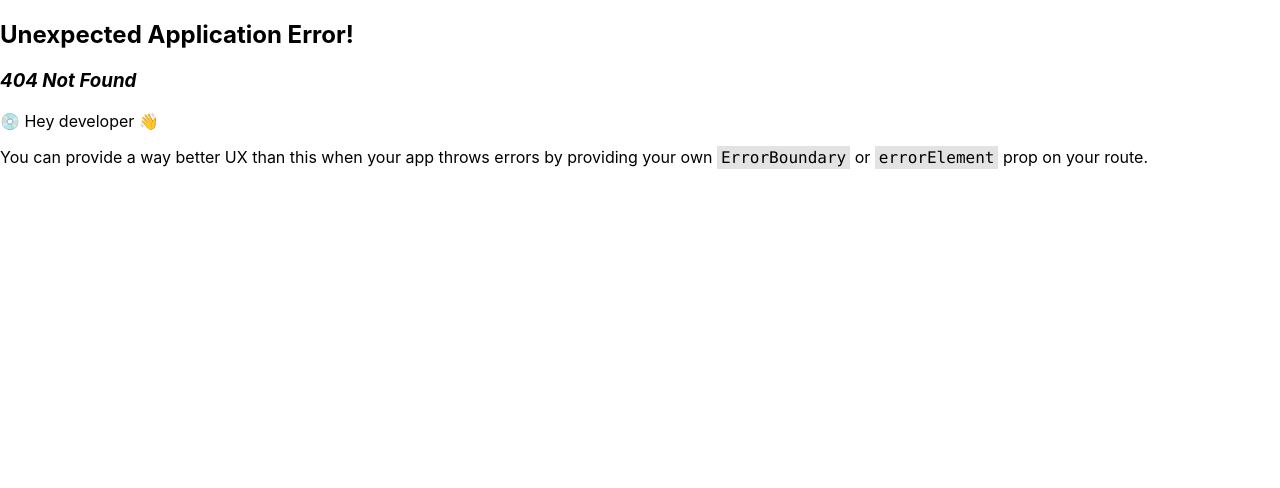
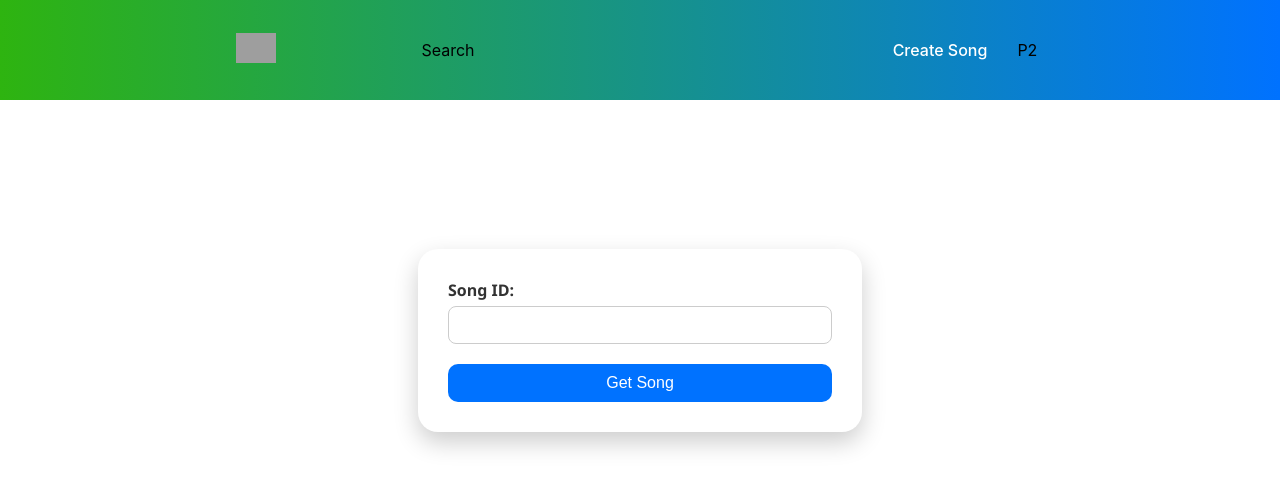
Before and after one commit to berkaykeskino/Spring-Boot, a React (Create React App) app in the folder frontend/: page /viewSong in a window 1280 px wide. Before the commit this address had no page. Shown: the top 488 px of the page. Built offline with nearby package versions, Linux system fonts and the light colour scheme; grey boxes are pictures that could not be loaded.

Commit message:
frontend for create song and viewsong added.

```diff
--- a/frontend/src/Components/CreateSong/CreateSong.tsx
+++ b/frontend/src/Components/CreateSong/CreateSong.tsx
@@ -32,9 +32,7 @@ const CreateSong = (props: Props) => {
             const payload = {
                 _lyrics: songData._lyrics,
                 _publishDate: songData._publishDate,
-                _user: {
-                  _id: songData._user
-                }
+                _userId: songData._user
               };
 
               console.log(payload);
--- /dev/null
+++ b/frontend/src/Components/ViewSong/ViewSong.css
@@ -0,0 +1,58 @@
+/* Form container */
+.vs-input-container {
+    background-color: white;
+    height: auto;
+    width: 30%;
+    min-width: 300px;
+    padding: 30px;
+    display: flex;
+    flex-direction: column;
+    justify-content: center;
+    align-items: stretch;
+    border-radius: 20px;
+    box-shadow: 0 10px 25px rgba(0, 0, 0, 0.2);
+}
+
+/* Each input-label pair */
+.input-item {
+    margin-bottom: 20px;
+    display: flex;
+    flex-direction: column;
+}
+
+/* Labels */
+.input-item label {
+    margin-bottom: 5px;
+    font-weight: 600;
+    color: #333;
+}
+
+/* Inputs */
+.input-text {
+    padding: 10px;
+    border-radius: 8px;
+    border: 1px solid #ccc;
+    font-size: 14px;
+    transition: border-color 0.3s;
+}
+
+.input-text:focus {
+    outline: none;
+    border-color: #0072ff;
+}
+
+/* Submit Button */
+.vs-submit-button {
+    padding: 10px;
+    background-color: #0072ff;
+    color: white;
+    font-size: 16px;
+    border: none;
+    border-radius: 10px;
+    cursor: pointer;
+    transition: background-color 0.3s ease;
+}
+
+.vs-submit-button:hover {
+    background-color: #005fcc;
+}
--- /dev/null
+++ b/frontend/src/Components/ViewSong/ViewSong.tsx
@@ -0,0 +1,61 @@
+import axios from 'axios';
+import React, { useState } from 'react'
+import "./ViewSong.css"
+
+type Props = {}
+
+const ViewSong = (props: Props) => {
+    const [songData, setSongData] = useState({ songId: '' });
+    const [fetchedSong, setFetchedSong] = useState(null);
+
+    const handleChange = (e: React.ChangeEvent<HTMLInputElement>) => {
+      const { name, value } = e.target;
+      setSongData({
+        ...songData,
+        [name]: value,
+      });
+    };
+
+    const handleSubmit = async (e: React.FormEvent<HTMLFormElement>) => {
+      e.preventDefault();
+
+      try {
+        const response = await axios.get(`http://localhost:8080/api/song/${songData.songId}`);
+        console.log('Song got:', response.data);
+        setFetchedSong(response.data);
+      } catch (error) {
+        console.error('Error getting song:', error);
+      }
+    };
+
+    return (
+      <>
+        <form onSubmit={handleSubmit} className="vs-input-container">
+          <div className="input-item">
+            <label htmlFor="songId">Song ID:</label>
+            <input
+              type="text"
+              id="songId"
+              name="songId"
+              value={songData.songId}
+              onChange={handleChange}
+              className="input-text"
+            />
+          </div>
+
+          <button className="vs-submit-button" type="submit">
+            Get Song
+          </button>
+        </form>
+
+        {fetchedSong && (
+          <div className="song-result">
+            <h3>Fetched Song:</h3>
+            <pre>{JSON.stringify(fetchedSong, null, 2)}</pre>
+          </div>
+        )}
+      </>
+    );
+};
+
+export default ViewSong
--- /dev/null
+++ b/frontend/src/Pages/ViewSongPage/ViewSongPage.css
@@ -0,0 +1,12 @@
+/* Full-page background */
+.viewSongPage {
+    height: 60vh;
+    width: 100%;
+    margin: 0;
+    padding: 0;
+    /* soft gradient */
+    display: flex;
+    justify-content: center;
+    align-items: center;
+    font-family: 'Segoe UI', Tahoma, Geneva, Verdana, sans-serif;
+}
--- /dev/null
+++ b/frontend/src/Pages/ViewSongPage/ViewSongPage.tsx
@@ -0,0 +1,15 @@
+import React from 'react'
+import ViewSong from '../../Components/ViewSong/ViewSong'
+import "./ViewSongPage.css"
+
+type Props = {}
+
+const ViewSongPage = (props: Props) => {
+  return (
+    <div className='viewSongPage'>
+        <ViewSong/>
+    </div>
+  )
+}
+
+export default ViewSongPage
--- a/frontend/src/Routes/Routes.tsx
+++ b/frontend/src/Routes/Routes.tsx
@@ -2,7 +2,8 @@ import { createBrowserRouter } from "react-router-dom";
 import App from "../App";
 import SignUpPage from "../Pages/SignUpPage/SignUpPage";
 import LoginPage from "../Pages/LoginPage/LoginPage";
-import CreateSongPage from "../Pages/CreateSong/CreateSongPage";
+import CreateSongPage from "../Pages/CreateSongPage/CreateSongPage";
+import ViewSong from "../Pages/ViewSongPage/ViewSongPage";
 
 export const router = createBrowserRouter([
     {
@@ -11,7 +12,8 @@ export const router = createBrowserRouter([
         children: [
             //{path: "signup", element: <SignUpPage />},
             //{path: "login", element: <LoginPage />}
-            {path: "createSong", element: <CreateSongPage />}
+            {path: "createSong", element: <CreateSongPage />},
+            {path: "viewSong", element: <ViewSong />}
         ]
     },
     {
```
Also changed, not shown: frontend/src/Pages/CreateSongPage/CreateSongPage.css (renamed from frontend/src/Pages/CreateSong/CreateSongPage.css), frontend/src/Pages/CreateSongPage/CreateSongPage.tsx (renamed from frontend/src/Pages/CreateSong/CreateSongPage.tsx), 1 other file (tests, documents, lock files or other folders).
